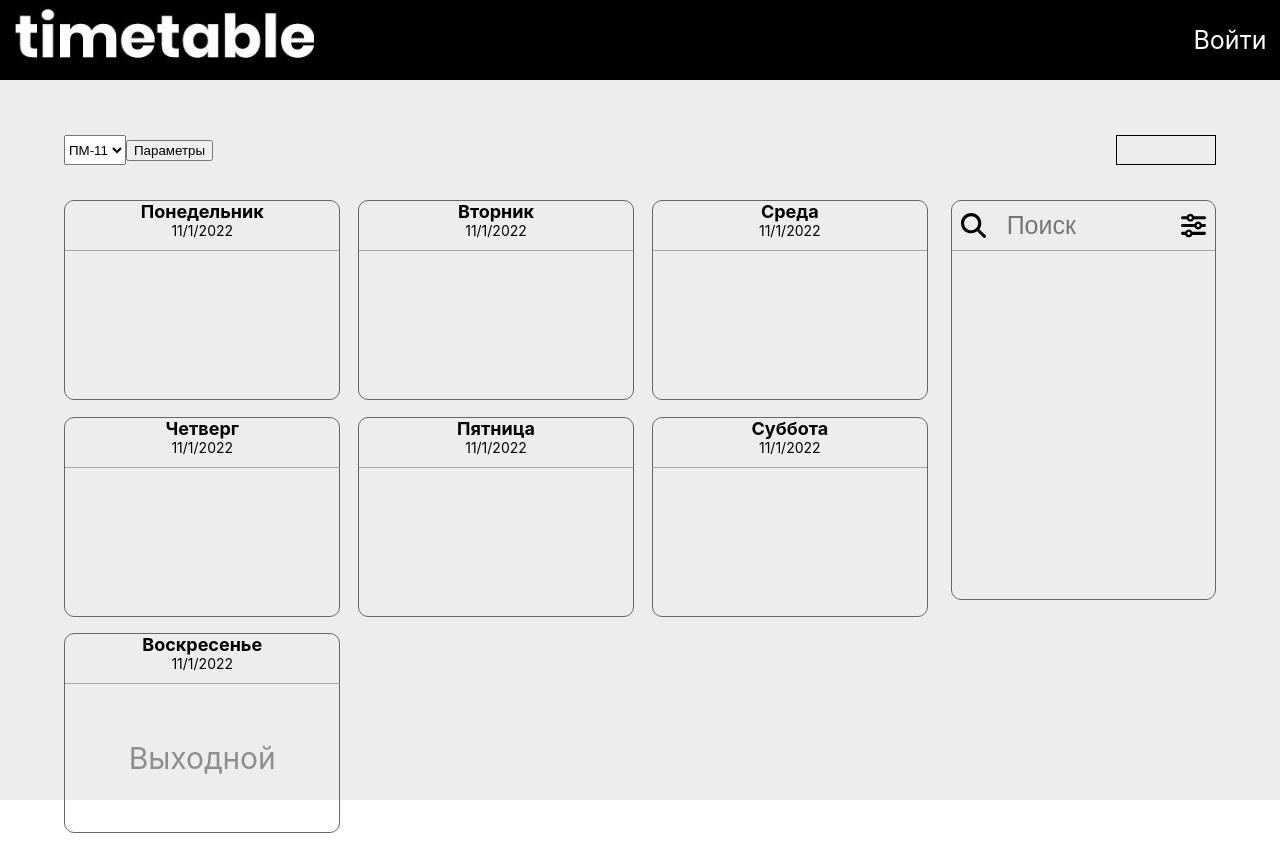
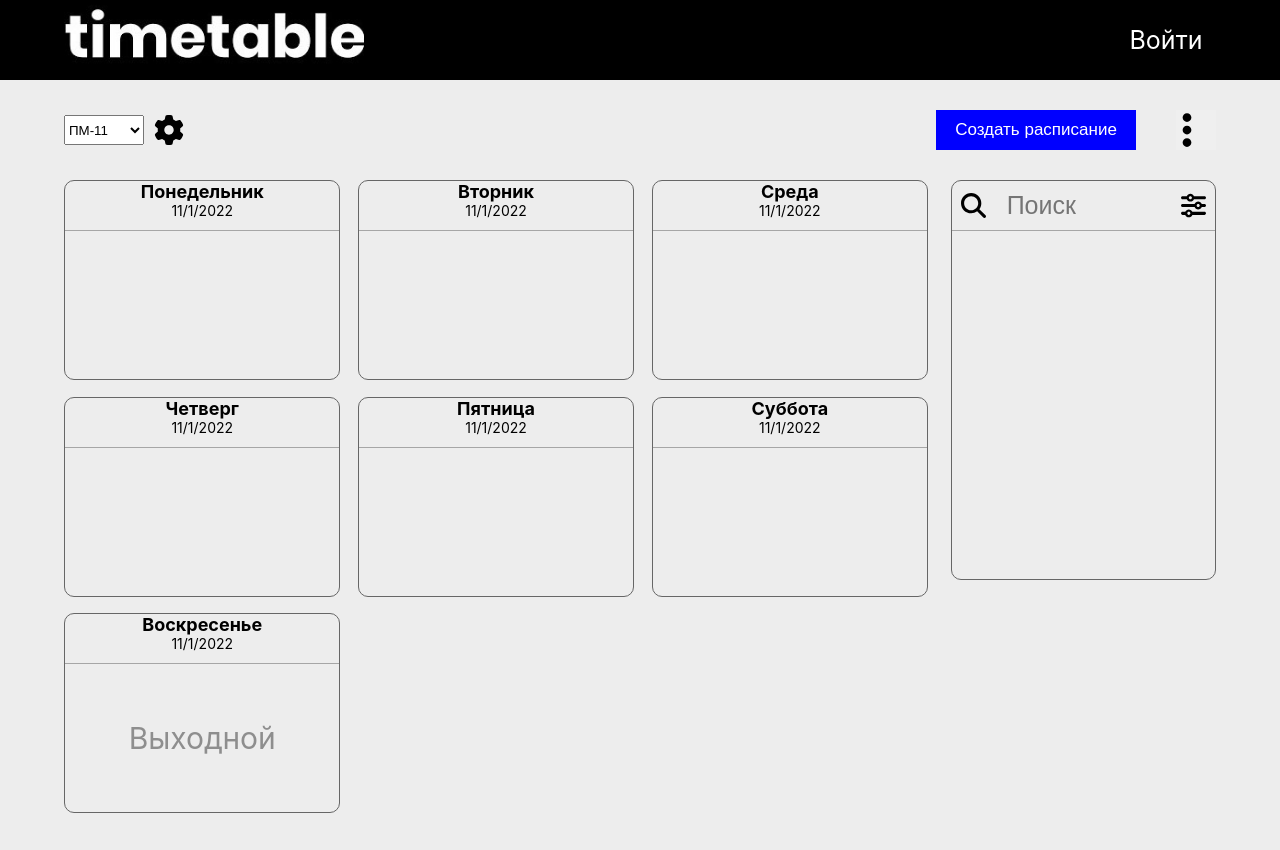
Before and after one commit to AG0n1/timetable, a React (Create React App) app: page / in a window 1280 px wide. Built offline with nearby package versions, Linux system fonts and the light colour scheme.

Commit message:
fix css bags; create new component; create pilot version of CreateTimetable buttons

```diff
--- a/src/App.css
+++ b/src/App.css
@@ -59,6 +59,7 @@ a {
 
 	width: 100%;
 	height: 90vh;
+    min-height: 770px;
 
 	background: #ededed;
 
@@ -77,11 +78,30 @@ a {
 
 .pair1 {
 	display: flex;
-	justify-content: space-between;
 	align-items: center;
-	width: 120px;
+	width: 720px;
 	height: 50%;
 
+}
+.pair1 > svg {
+    width: 30px;
+    height: 30px;
+    margin-left: 10px;
+}
+.pair1 > ul {
+    padding: 10px;
+    display: flex;
+    list-style: none;
+    width: 40%;
+    justify-content: space-around;
+}
+
+.pair1 > ul > li {
+    cursor: pointer;
+    font-size: 18px;
+    border: 1px solid;
+    border-radius: 10px;
+    padding: 5px;
 }
 
 .list {
@@ -109,25 +129,7 @@ a {
     animation-duration: .5s;
     animation-iteration-count: 1;
 }
-/*
-@keyframes show {
-    0% {
-        width: 0px;
-    }
-    100% {
-        width: 400px;
-    }
-}
 
-@keyframes hide {
-    0% {
-        width: 400px;
-    }
-    100% {
-        width: 0px;
-    }
-}
-*/
 .group-name {
     display: flex;
     justify-content: center;
@@ -143,10 +145,33 @@ a {
 .pair2 {
 	display: flex;
 	justify-content: space-between;
-	width: 100px;
-	height: 50%;
+	width: 280px;
+	height: 40px;
+}
 
-	border: 1px solid;
+.create {
+    display: flex;
+    flex-direction: column;
+    justify-content: center;
+    align-items: center;
+    width: 200px;
+    background: blue;
+    color: white;
+    font-weight: 400;
+    font-size: 17px;
+    border: 0px;
+    outline: none;
+}
+
+.settings-pair2 {
+    display: flex;
+    align-items: center;
+    text-align: center;
+    width: 40px;
+    height: 40px;
+    border: 0px;
+    outline: none;
+    cursor: pointer;
 }
 
 .main-table {
@@ -155,6 +180,7 @@ a {
 
 	width: 90%;
 	height: 70vh;
+    min-height: 650px;
 
 	margin: 0 auto;
 }
@@ -164,7 +190,7 @@ a {
 	justify-content: space-between;
 	flex-wrap: wrap;
 
-  height: 650px;
+    height: 650px;
 	width: 75%;
 }
 
@@ -172,7 +198,6 @@ a {
 	display: flex;
 	flex-direction: column;
 	height: 200px;
-
 
 	width: 32%;
 	border-radius: 10px;
--- /dev/null
+++ b/src/components/CreateTimetable.js
@@ -0,0 +1,12 @@
+function CreateTimetable() {
+    return (
+        <div className = "pair2">
+        <button class="create">Создать расписание</button>
+        <button class="settings-pair2" >
+            <svg height="40px" xmlns="http://www.w3.org/2000/svg" viewBox="0 0 128 512"><path d="M64 360c30.9 0 56 25.1 56 56s-25.1 56-56 56s-56-25.1-56-56s25.1-56 56-56zm0-160c30.9 0 56 25.1 56 56s-25.1 56-56 56s-56-25.1-56-56s25.1-56 56-56zM120 96c0 30.9-25.1 56-56 56S8 126.9 8 96S33.1 40 64 40s56 25.1 56 56z"/></svg>
+        </button>
+      </div>
+    )
+}
+
+export default CreateTimetable
--- a/src/components/GroupList.js
+++ b/src/components/GroupList.js
@@ -10,16 +10,38 @@ function GroupList() {
     { id: 3, name: 'ПМ-31' },
     { id: 4, name: 'ПМ-41' },
     { id: 5, name: 'ПМ-51' },
+
     { id: 6, name: 'КФ-11' },
     { id: 7, name: 'КФ-21' },
     { id: 8, name: 'КФ-31' },
     { id: 9, name: 'КФ-41' },
-    { id: 10, name: 'КФ-51' }
+    { id: 10, name: 'КФ-51' },
+
+    { id: 11, name: 'МИ-11' },
+    { id: 12, name: 'МИ-21' },
+    { id: 13, name: 'МИ-31' },
+    { id: 14, name: 'МИ-41' },
+    { id: 15, name: 'МИ-51' },
+
+    { id: 16, name: 'ФИ-11' },
+    { id: 17, name: 'ФИ-21' },
+    { id: 18, name: 'ФИ-31' },
+    { id: 19, name: 'ФИ-41' },
+    { id: 20, name: 'ФИ-51' },
+
+    { id: 21, name: 'ЭК-11' },
+    { id: 22, name: 'ЭК-21' },
+    { id: 23, name: 'ЭК-31' },
+    { id: 24, name: 'ЭК-41' },
+    { id: 25, name: 'ЭК-51' }
   ]
 
   const groupTitles = [
     'ПМ',
-    'КФ'
+    'КФ',
+    'МИ',
+    'ФИ',
+    'ЭК'
   ]
 
   function toogleSettings() {
@@ -37,11 +59,7 @@ function GroupList() {
             })
         }
       </select>
-
-      <button
-        onClick={toogleSettings}>
-        Параметры
-      </button>
+      <svg onClick={toogleSettings} xmlns="http://www.w3.org/2000/svg" viewBox="0 0 512 512"><path d="M495.9 166.6c3.2 8.7 .5 18.4-6.4 24.6l-43.3 39.4c1.1 8.3 1.7 16.8 1.7 25.4s-.6 17.1-1.7 25.4l43.3 39.4c6.9 6.2 9.6 15.9 6.4 24.6c-4.4 11.9-9.7 23.3-15.8 34.3l-4.7 8.1c-6.6 11-14 21.4-22.1 31.2c-5.9 7.2-15.7 9.6-24.5 6.8l-55.7-17.7c-13.4 10.3-28.2 18.9-44 25.4l-12.5 57.1c-2 9.1-9 16.3-18.2 17.8c-13.8 2.3-28 3.5-42.5 3.5s-28.7-1.2-42.5-3.5c-9.2-1.5-16.2-8.7-18.2-17.8l-12.5-57.1c-15.8-6.5-30.6-15.1-44-25.4L83.1 425.9c-8.8 2.8-18.6 .3-24.5-6.8c-8.1-9.8-15.5-20.2-22.1-31.2l-4.7-8.1c-6.1-11-11.4-22.4-15.8-34.3c-3.2-8.7-.5-18.4 6.4-24.6l43.3-39.4C64.6 273.1 64 264.6 64 256s.6-17.1 1.7-25.4L22.4 191.2c-6.9-6.2-9.6-15.9-6.4-24.6c4.4-11.9 9.7-23.3 15.8-34.3l4.7-8.1c6.6-11 14-21.4 22.1-31.2c5.9-7.2 15.7-9.6 24.5-6.8l55.7 17.7c13.4-10.3 28.2-18.9 44-25.4l12.5-57.1c2-9.1 9-16.3 18.2-17.8C227.3 1.2 241.5 0 256 0s28.7 1.2 42.5 3.5c9.2 1.5 16.2 8.7 18.2 17.8l12.5 57.1c15.8 6.5 30.6 15.1 44 25.4l55.7-17.7c8.8-2.8 18.6-.3 24.5 6.8c8.1 9.8 15.5 20.2 22.1 31.2l4.7 8.1c6.1 11 11.4 22.4 15.8 34.3zM256 336c44.2 0 80-35.8 80-80s-35.8-80-80-80s-80 35.8-80 80s35.8 80 80 80z"/></svg>
 
       {
         isSettingsActive ? (
--- a/src/components/SubjectsArea.js
+++ b/src/components/SubjectsArea.js
@@ -5,9 +5,11 @@ function SubjectsArea() {
         <div className="search-icon">
           <svg xmlns="http://www.w3.org/2000/svg" viewBox="0 0 512 512"><path d="M416 208c0 45.9-14.9 88.3-40 122.7L502.6 457.4c12.5 12.5 12.5 32.8 0 45.3s-32.8 12.5-45.3 0L330.7 376c-34.4 25.2-76.8 40-122.7 40C93.1 416 0 322.9 0 208S93.1 0 208 0S416 93.1 416 208zM208 352c79.5 0 144-64.5 144-144s-64.5-144-144-144S64 128.5 64 208s64.5 144 144 144z"/></svg>
         </div>
+
         <input id = "txtarea" placeholder="Поиск">
 
         </input>
+
         <div className="search-settings">
           <svg xmlns="http://www.w3.org/2000/svg" viewBox="0 0 512 512"><path d="M0 416c0-17.7 14.3-32 32-32l54.7 0c12.3-28.3 40.5-48 73.3-48s61 19.7 73.3 48L480 384c17.7 0 32 14.3 32 32s-14.3 32-32 32l-246.7 0c-12.3 28.3-40.5 48-73.3 48s-61-19.7-73.3-48L32 448c-17.7 0-32-14.3-32-32zm192 0c0-17.7-14.3-32-32-32s-32 14.3-32 32s14.3 32 32 32s32-14.3 32-32zM384 256c0-17.7-14.3-32-32-32s-32 14.3-32 32s14.3 32 32 32s32-14.3 32-32zm-32-80c32.8 0 61 19.7 73.3 48l54.7 0c17.7 0 32 14.3 32 32s-14.3 32-32 32l-54.7 0c-12.3 28.3-40.5 48-73.3 48s-61-19.7-73.3-48L32 288c-17.7 0-32-14.3-32-32s14.3-32 32-32l246.7 0c12.3-28.3 40.5-48 73.3-48zM192 64c-17.7 0-32 14.3-32 32s14.3 32 32 32s32-14.3 32-32s-14.3-32-32-32zm73.3 0L480 64c17.7 0 32 14.3 32 32s-14.3 32-32 32l-214.7 0c-12.3 28.3-40.5 48-73.3 48s-61-19.7-73.3-48L32 128C14.3 128 0 113.7 0 96S14.3 64 32 64l86.7 0C131 35.7 159.2 16 192 16s61 19.7 73.3 48z"/></svg>
         </div>
--- a/src/components/TimeTableNavigation.js
+++ b/src/components/TimeTableNavigation.js
@@ -1,18 +1,12 @@
 import GroupList from './GroupList'
+import CreateTimetable from './CreateTimetable'
 
 function TimeTableNavigation() {
   return (
     <div className = "buttons">
       <GroupList />
 
-      <div className = "pair2">
-        <div className = "create">
-
-        </div>
-        <div className = "settings-pair2">
-
-        </div>
-      </div>
+      <CreateTimetable />
     </div>
   )
 }
--- a/src/particals/Header.js
+++ b/src/particals/Header.js
@@ -2,11 +2,14 @@ function Header() {
   return (
     <header className = "header" >
       <div className="container">
-        <div className="logo"></div>
-      </div>
+            <div className="logo">
 
-      <div className="enter">
-        <a href="#"> Войти </a>
+            </div>
+
+
+          <div className="enter">
+            <a href="#"> Войти </a>
+          </div>
       </div>
     </header>
   );
```
Also changed, not shown: 1 other file (tests, documents, lock files or other folders).
